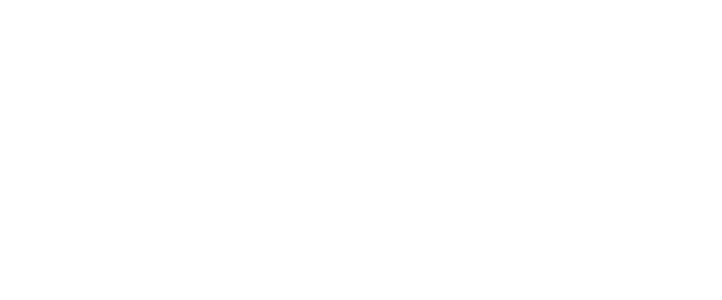
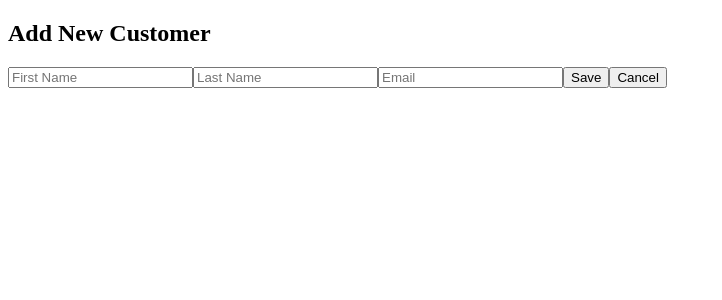
Before and after one commit to aa3357/IP-frontend, a React (Create React App) app: page /customers/add in a window 1280 px wide. Before the commit this address had no page. Shown: the top 300 px of the page, without its empty margins (0-722 px from the left). Built offline with nearby package versions, Linux system fonts and the light colour scheme.

Commit message:
Adding Customer

```diff
--- a/src/App.js
+++ b/src/App.js
@@ -7,6 +7,7 @@
 import TopFilmsRevenue from "./pages/TopFilmsRevenue";
 import CustomersPage from "./pages/CustomersPage";
 import ActorDetails from "./pages/ActorDetails";
+import AddCustomerPage from "./pages/AddCustomerPage";
 
 function App() {
   return (
@@ -27,6 +28,8 @@
         <Route path="/customers" element={<CustomersPage />} />
         {/* Feature 7: Actor Details page */}
         <Route path="/actors/:actorId" element={<ActorDetails />} />
+        {/* Feature 8: Add Customer page */}
+        <Route path="/customers/add" element={<AddCustomerPage />} />
       </Routes>
     </Router>
   );
--- /dev/null
+++ b/src/pages/AddCustomerPage.js
@@ -0,0 +1,67 @@
+import { useState } from "react";
+import { useNavigate } from "react-router-dom";
+
+function AddCustomerPage() {
+  const [firstName, setFirstName] = useState("");
+  const [lastName, setLastName] = useState("");
+  const [email, setEmail] = useState("");
+  const navigate = useNavigate();
+
+  const handleSubmit = async (e) => {
+    e.preventDefault();
+    try {
+      const res = await fetch("http://localhost:5000/api/customers", {
+        method: "POST",
+        headers: { "Content-Type": "application/json" },
+        body: JSON.stringify({
+          first_name: firstName,
+          last_name: lastName,
+          email: email,
+          address_id: 1, // static default
+        }),
+      });
+
+      if (res.ok) {
+        alert("Customer added successfully!");
+        navigate("/customers"); // redirect back
+      } else {
+        console.error("Failed to add customer");
+      }
+    } catch (err) {
+      console.error(err);
+    }
+  };
+
+  return (
+    <div>
+      <h2>Add New Customer</h2>
+      <form onSubmit={handleSubmit}>
+        <input
+          placeholder="First Name"
+          value={firstName}
+          onChange={(e) => setFirstName(e.target.value)}
+          required
+        />
+        <input
+          placeholder="Last Name"
+          value={lastName}
+          onChange={(e) => setLastName(e.target.value)}
+          required
+        />
+        <input
+          placeholder="Email"
+          type="email"
+          value={email}
+          onChange={(e) => setEmail(e.target.value)}
+          required
+        />
+        <button type="submit">Save</button>
+        <button type="button" onClick={() => navigate("/customers")}>
+          Cancel
+        </button>
+      </form>
+    </div>
+  );
+}
+
+export default AddCustomerPage;
--- a/src/pages/CustomersPage.js
+++ b/src/pages/CustomersPage.js
@@ -1,26 +1,35 @@
 import { useEffect, useState } from "react";
+import { useNavigate } from "react-router-dom";
 
 function CustomersPage() {
   const [customers, setCustomers] = useState([]);
   const [page, setPage] = useState(1);
   const [filters, setFilters] = useState({ id: "", first_name: "", last_name: "" });
+  const navigate = useNavigate();
+
+  const fetchCustomers = async () => {
+    try {
+      const query = new URLSearchParams({
+        page,
+        per_page: 10,
+        ...filters,
+      }).toString();
+
+      const res = await fetch(`http://localhost:5000/api/customers?${query}`);
+      const data = await res.json();
+      setCustomers(data);
+    } catch (err) {
+      console.error(err);
+    }
+  };
 
   useEffect(() => {
-    const query = new URLSearchParams({
-      page,
-      per_page: 10,
-      ...filters,
-    }).toString();
-
-    fetch(`http://localhost:5000/api/customers?${query}`)
-      .then(res => res.json())
-      .then(data => setCustomers(data))
-      .catch(err => console.error(err));
+    fetchCustomers();
   }, [page, filters]);
 
   const handleChange = (e) => {
     setFilters({ ...filters, [e.target.name]: e.target.value });
-    setPage(1); // reset to first page when filtering
+    setPage(1);
   };
 
   return (
@@ -52,9 +61,14 @@
         />
       </div>
 
+      {/* ➕ Button to go to add page */}
+      <button onClick={() => navigate("/customers/add")}>
+        ➕ Add Customer
+      </button>
+
       {/* 📋 List of customers */}
       <ul>
-        {customers.map(c => (
+        {customers.map((c) => (
           <li key={c.customer_id}>
             {c.customer_id} - {c.first_name} {c.last_name} ({c.email})
           </li>
```
